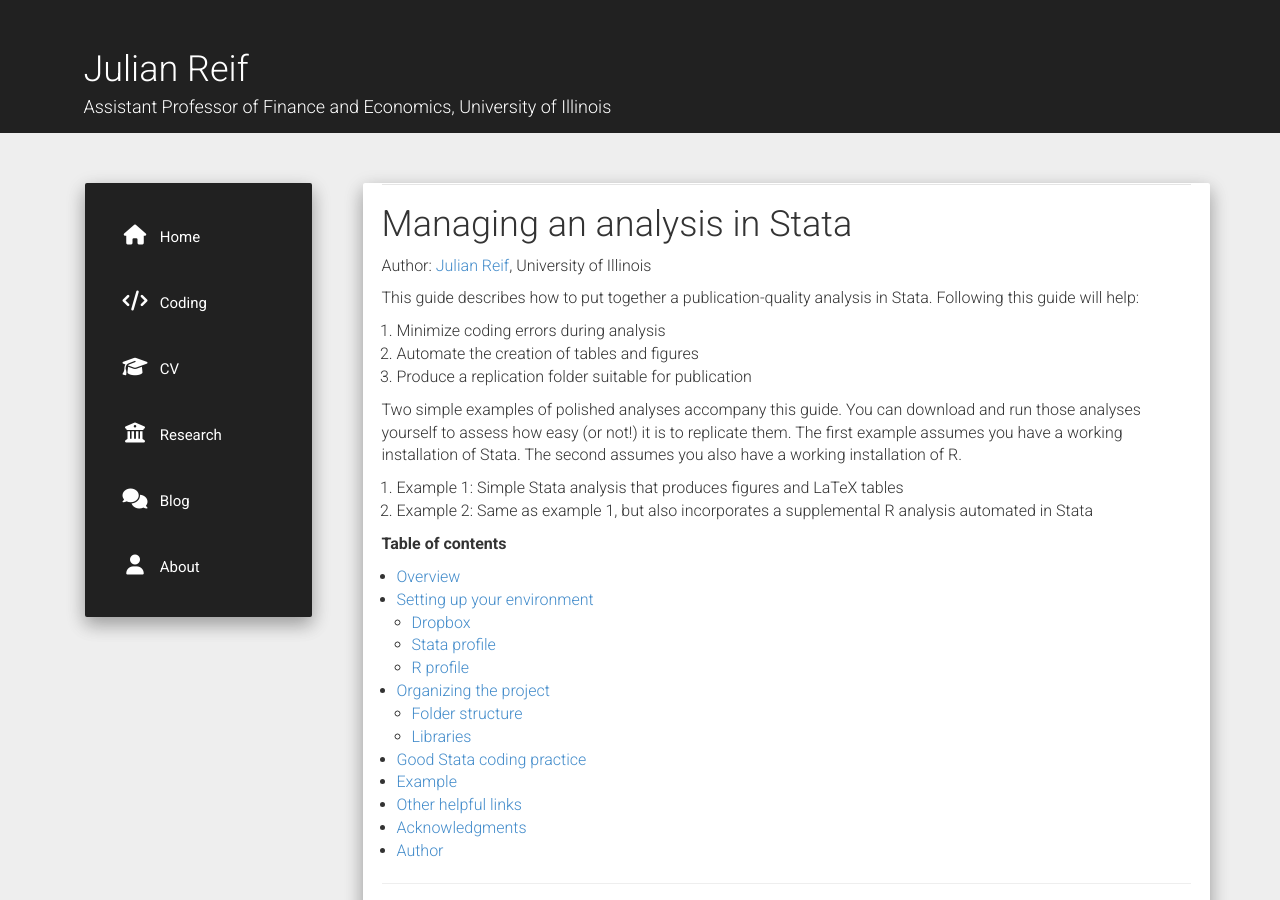
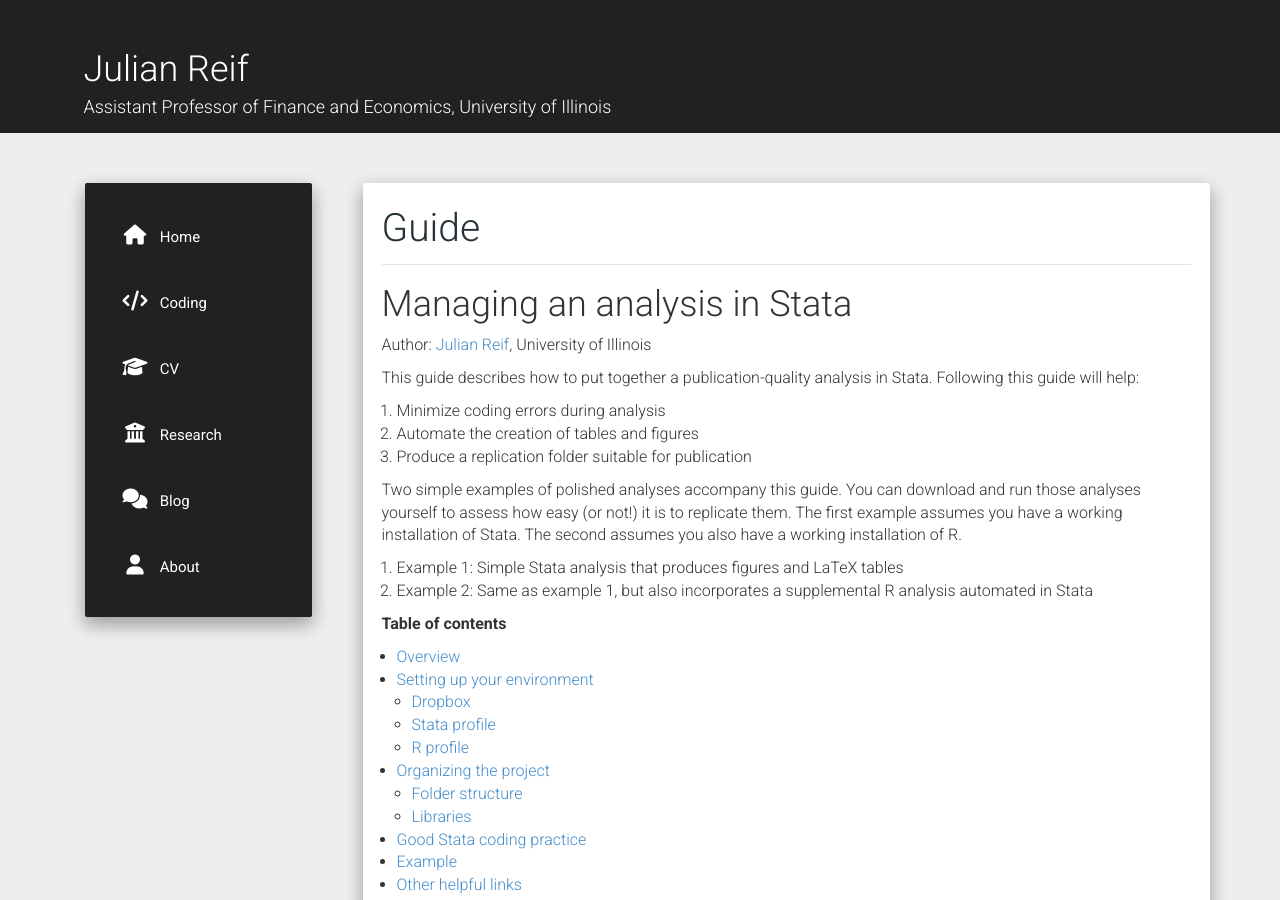
Before and after one commit to reifjulian/reifjulian.github.io, a Jekyll site: the page built from guide.md, in a window 1280 px wide and 900 px high. Built offline with Jekyll 4.4.1, drawn with Linux system fonts in a browser that asks for light colours; nearby versions of some CDN libraries; our own code applies the rules of GitHub Pages for plain Markdown files; comment, search, counter and statistics services are not loaded.

Commit message:
Update guide.md

```diff
--- a/guide.md
+++ b/guide.md
@@ -1,3 +1,10 @@
+---
+layout: page
+title: Guide
+subtitle: Guide
+permalink: /guide/
+---
+
 # Managing an analysis in Stata
 Author: [Julian Reif](http://www.julianreif.com), University of Illinois
 
```
